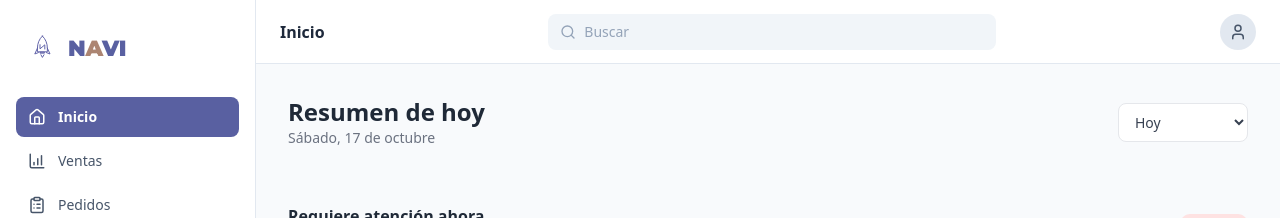
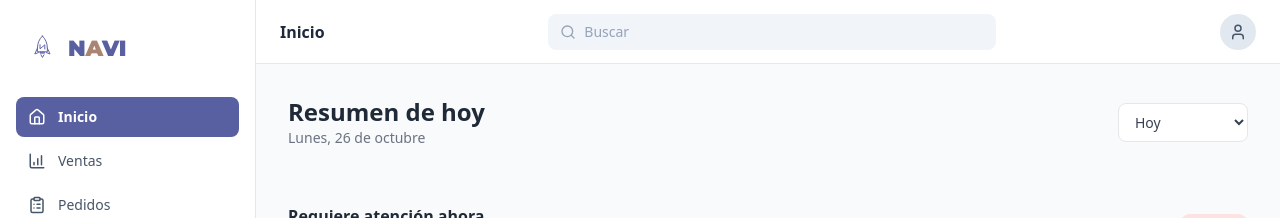
Before and after one commit to AbrilHerrera-svg/NAVI-web, a React (Vite) app in the folder NAVI-web/: page / in a window 1280 px wide. Both pictures are taken after typing "name@example.com", "Sample123" into the empty fields and a click on the button "Iniciar sesión". Shown: the top 218 px of the page. Built offline with nearby package versions, Linux system fonts and the light colour scheme.

Commit message:
fix: use live dates everywhere and make dashboard period selector functional

```diff
--- a/NAVI-web/src/features/dashboard/components/DashboardHeader.tsx
+++ b/NAVI-web/src/features/dashboard/components/DashboardHeader.tsx
@@ -1,14 +1,28 @@
-export const DashboardHeader = () => {
+import { formatLongDateEs } from '../../../lib/date';
+import type { DashboardPeriod } from '../types';
+
+interface Props {
+  period: DashboardPeriod;
+  onPeriodChange: (period: DashboardPeriod) => void;
+}
+
+export const DashboardHeader = ({ period, onPeriodChange }: Props) => {
   return (
     <header className="flex flex-col md:flex-row md:items-center md:justify-between gap-4 pb-6">
       <div>
-        <h1 className="text-2xl font-bold text-gray-800">Resumen de hoy</h1>
-        <p className="text-sm text-gray-500">Sábado, 17 de octubre</p>
+        <h1 className="text-2xl font-bold text-gray-800">
+          {period === 'hoy' ? 'Resumen de hoy' : 'Resumen de la semana'}
+        </h1>
+        <p className="text-sm text-gray-500">{formatLongDateEs(new Date())}</p>
       </div>
       <div className="flex items-center gap-3">
-        <select className="border text-sm rounded-lg px-3 py-2 bg-white text-gray-700">
-          <option>Hoy</option>
-          <option>Esta semana</option>
+        <select
+          value={period}
+          onChange={(e) => onPeriodChange(e.target.value as DashboardPeriod)}
+          className="border text-sm rounded-lg px-3 py-2 bg-white text-gray-700"
+        >
+          <option value="hoy">Hoy</option>
+          <option value="semana">Esta semana</option>
         </select>
       </div>
     </header>
--- a/NAVI-web/src/features/dashboard/components/QuickMetrics.tsx
+++ b/NAVI-web/src/features/dashboard/components/QuickMetrics.tsx
@@ -1,10 +1,14 @@
 import Card from "../../../components/ui/Card";
-import { mockQuickMetrics } from "../data/dashboardMock";
+import type { MetricCardItem } from "../types";
 
-export const QuickMetrics = () => {
+interface Props {
+  metrics: MetricCardItem[];
+}
+
+export const QuickMetrics = ({ metrics }: Props) => {
   return (
     <section className="grid grid-cols-2 sm:grid-cols-3 lg:grid-cols-6 gap-3 mb-8">
-      {mockQuickMetrics.map((m, idx) => (
+      {metrics.map((m, idx) => (
         <Card key={idx}>
           <p className="text-xs text-gray-400 font-medium">{m.label}</p>
           <p className="text-2xl font-bold text-gray-800 mt-1">{m.value}</p>
--- a/NAVI-web/src/features/dashboard/data/dashboardMock.ts
+++ b/NAVI-web/src/features/dashboard/data/dashboardMock.ts
@@ -19,6 +19,15 @@ export const mockQuickMetrics: MetricCardItem[] = [
   { label: 'Tiempo de prep.', value: '9 min', sub: 'dentro de lo estimado' },
   { label: 'Utilidad estimada', value: '$1,240', sub: 'margen 29%' },
   { label: 'Productos agotados', value: '3', sub: '+1 vs. el mismo día', isAlert: true },
+];
+
+export const mockQuickMetricsWeek: MetricCardItem[] = [
+  { label: 'Ventas de la semana', value: '$26,940', sub: '+8% vs. la semana pasada' },
+  { label: 'Pedidos', value: '612', sub: '401 app · 211 mostrador' },
+  { label: 'Ticket promedio', value: '$44.02', sub: '+2% vs. la semana pasada' },
+  { label: 'Tiempo de prep.', value: '9 min', sub: 'dentro de lo estimado' },
+  { label: 'Utilidad estimada', value: '$7,850', sub: 'margen 29%' },
+  { label: 'Productos agotados', value: '5', sub: 'distintos esta semana', isAlert: true },
 ];
 
 export const mockTopProducts: TopProductItem[] = [
--- a/NAVI-web/src/features/dashboard/index.ts
+++ b/NAVI-web/src/features/dashboard/index.ts
@@ -1,3 +1,4 @@
+export * from './types';
 export * from './components/DashboardHeader';
 export * from './components/UrgentAlerts';
 export * from './components/QuickMetrics';
--- a/NAVI-web/src/features/dashboard/types.ts
+++ b/NAVI-web/src/features/dashboard/types.ts
@@ -1,5 +1,7 @@
 import type { AlertTagColor } from "../../components/ui/AlertCard";
 import type { ProgressBarTone } from "../../components/ui/ProgressBar";
+
+export type DashboardPeriod = "hoy" | "semana";
 
 
 export interface MetricCardItem {
--- a/NAVI-web/src/features/inventory/components/AdjustStockForm.tsx
+++ b/NAVI-web/src/features/inventory/components/AdjustStockForm.tsx
@@ -1,6 +1,7 @@
 import { useState, type FormEvent } from 'react';
 import Card from '../../../components/ui/Card';
 import Button from '../../../components/ui/Button';
+import { todayISO } from '../../../lib/date';
 import { useSession } from '../../profile';
 import { IngredientSearchInput } from './IngredientSearchInput';
 import {
@@ -20,8 +21,6 @@ interface Props {
 
 const inputClass =
   'w-full px-3 py-2 border border-slate-200 rounded-xl text-xs focus:outline-none focus:ring-1 focus:ring-[#5960A1]';
-
-const todayISO = () => new Date().toISOString().slice(0, 10);
 
 export const AdjustStockForm = ({ ingredients, onCancel, onSubmit }: Props) => {
   const { profile } = useSession();
--- a/NAVI-web/src/features/inventory/components/RegisterPurchaseForm.tsx
+++ b/NAVI-web/src/features/inventory/components/RegisterPurchaseForm.tsx
@@ -1,6 +1,7 @@
 import { useState, type FormEvent } from 'react';
 import Card from '../../../components/ui/Card';
 import Button from '../../../components/ui/Button';
+import { todayISO } from '../../../lib/date';
 import { IngredientSearchInput } from './IngredientSearchInput';
 import { formatMoney, type InventoryIngredient, type PaymentMethod, type PurchaseInput } from '../types';
 
@@ -14,7 +15,6 @@ const inputClass =
   'w-full px-3 py-2 border border-slate-200 rounded-xl text-xs focus:outline-none focus:ring-1 focus:ring-[#5960A1]';
 
 const parseCost = (value: string) => parseFloat(value.replace(/[^0-9.]/g, '')) || 0;
-const todayISO = () => new Date().toISOString().slice(0, 10);
 
 export const RegisterPurchaseForm = ({ ingredients, onCancel, onSubmit }: Props) => {
   const [query, setQuery] = useState('');
--- a/NAVI-web/src/features/inventory/context/InventoryContext.tsx
+++ b/NAVI-web/src/features/inventory/context/InventoryContext.tsx
@@ -1,4 +1,5 @@
 import { useState, type ReactNode } from 'react';
+import { todayISO, formatIsoDateEs } from '../../../lib/date';
 import { mockIngredients, mockMovements, mockNextPurchaseFolio } from '../data/inventoryMock';
 import { mockRecipesByExtraId, mockRecipesByProductId } from '../data/recipesMock';
 import {
@@ -22,17 +23,6 @@ const isUsedInRecipe = (ingredientId: string, recipesByProductId: Record<string,
   return inProducts || inExtras;
 };
 
-// Fecha ISO (yyyy-mm-dd) del momento real en que se registra el movimiento.
-const todayISO = () => new Date().toISOString().slice(0, 10);
-
-const monthAbbrev = ['Ene', 'Feb', 'Mar', 'Abr', 'May', 'Jun', 'Jul', 'Ago', 'Sep', 'Oct', 'Nov', 'Dic'];
-
-// "2026-10-17" → "17 Oct 2026"
-const formatIsoDate = (iso: string) => {
-  const [year, month, day] = iso.split('-').map(Number);
-  return `${String(day).padStart(2, '0')} ${monthAbbrev[month - 1]} ${year}`;
-};
-
 // Etiqueta de fecha para movimientos nuevos: la fecha (capturada o de hoy) + hora actual.
 const buildDateLabel = (isoDate: string) => {
   const time = new Date().toLocaleTimeString('es-MX', {
@@ -40,7 +30,7 @@ const buildDateLabel = (isoDate: string) => {
     minute: '2-digit',
     hour12: false,
   });
-  return `${formatIsoDate(isoDate || todayISO())} · ${time}`;
+  return `${formatIsoDateEs(isoDate || todayISO())} · ${time}`;
 };
 
 export const InventoryProvider = ({ children }: { children: ReactNode }) => {
--- a/NAVI-web/src/features/sales/components/SalesHeader.tsx
+++ b/NAVI-web/src/features/sales/components/SalesHeader.tsx
@@ -1,9 +1,11 @@
+import { formatLongDateEs } from '../../../lib/date';
+
 export const SalesHeader = () => {
   return (
     <div className="space-y-4">
       <div>
         <h1 className="text-2xl font-bold text-slate-900">Ventas</h1>
-        <p className="text-sm text-slate-400">Sábado, 17 de octubre</p>
+        <p className="text-sm text-slate-400">{formatLongDateEs(new Date())}</p>
       </div>
 
       <div className="w-48">
--- /dev/null
+++ b/NAVI-web/src/lib/date.ts
@@ -0,0 +1,20 @@
+// Fechas compartidas por toda la app: una sola fuente para "hoy" y sus formatos,
+// para que ningún texto o filtro quede desincronizado del resto (ej. el encabezado del
+// Dashboard mostrando una fecha fija mientras Inventario usa la fecha real del sistema).
+
+// Fecha ISO (yyyy-mm-dd) del momento real actual.
+export const todayISO = () => new Date().toISOString().slice(0, 10);
+
+const monthAbbrev = ['Ene', 'Feb', 'Mar', 'Abr', 'May', 'Jun', 'Jul', 'Ago', 'Sep', 'Oct', 'Nov', 'Dic'];
+
+// "2026-10-17" → "17 Oct 2026"
+export const formatIsoDateEs = (iso: string) => {
+  const [year, month, day] = iso.split('-').map(Number);
+  return `${String(day).padStart(2, '0')} ${monthAbbrev[month - 1]} ${year}`;
+};
+
+// new Date() → "Sábado, 26 de octubre"
+export const formatLongDateEs = (date: Date) => {
+  const label = date.toLocaleDateString('es-MX', { weekday: 'long', day: 'numeric', month: 'long' });
+  return label.charAt(0).toUpperCase() + label.slice(1);
+};
--- a/NAVI-web/src/pages/CashRegisterPage.tsx
+++ b/NAVI-web/src/pages/CashRegisterPage.tsx
@@ -15,11 +15,14 @@ import {
   mockClosingInputs,
   mockClosingReason,
 } from '../features/cash-register';
+import { formatLongDateEs } from '../lib/date';
 
 export default function CashRegisterPage() {
+  const todayLabel = formatLongDateEs(new Date());
+
   return (
     <div className="p-6 md:p-8 max-w-7xl mx-auto space-y-6">
-      <CashRegisterHeader dateLabel="Sábado, 17 de octubre" />
+      <CashRegisterHeader dateLabel={todayLabel} />
 
       <div className="grid grid-cols-1 md:grid-cols-2 gap-4">
         <OpeningCard opening={mockCashOpening} />
@@ -34,7 +37,7 @@ export default function CashRegisterPage() {
         summary={mockClosingSummary}
         inputs={mockClosingInputs}
         initialReason={mockClosingReason}
-        dateLabel="Sábado, 17 de octubre"
+        dateLabel={todayLabel}
         onCloseDay={() => alert('¡Día cerrado!')}
       />
     </div>
--- a/NAVI-web/src/pages/DashboardPage.tsx
+++ b/NAVI-web/src/pages/DashboardPage.tsx
@@ -1,3 +1,4 @@
+import { useState } from 'react';
 import {
   DashboardHeader,
   UrgentAlerts,
@@ -6,14 +7,19 @@ import {
   InventorySection,
   TeamAndTasks,
   SalesAndFinance,
+  mockQuickMetrics,
+  mockQuickMetricsWeek,
+  type DashboardPeriod,
 } from '../features/dashboard';
 
 export default function DashboardPage() {
+  const [period, setPeriod] = useState<DashboardPeriod>('hoy');
+
   return (
     <div className="p-6 md:p-8 max-w-7xl mx-auto space-y-8">
-      <DashboardHeader />
+      <DashboardHeader period={period} onPeriodChange={setPeriod} />
       <UrgentAlerts />
-      <QuickMetrics />
+      <QuickMetrics metrics={period === 'hoy' ? mockQuickMetrics : mockQuickMetricsWeek} />
       <LiveOperations />
       <InventorySection />
       <TeamAndTasks />
```
